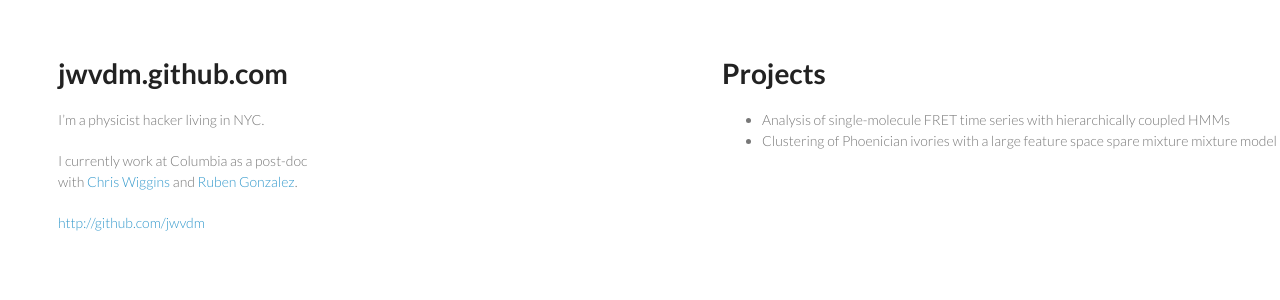
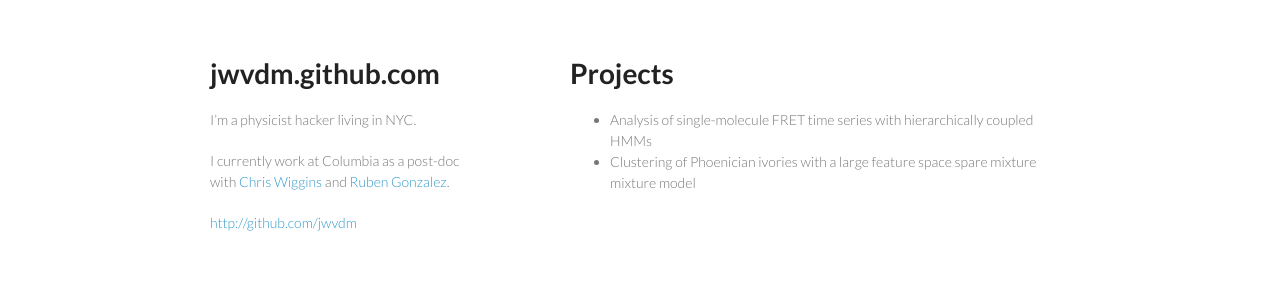
Before and after one commit to jwvdm/jwvdm.github.com, a Jekyll site: the page built from index.html, in a window 1280 px wide. Shown: the top 300 px of the page. Built offline with Jekyll 4.4.1, drawn with Linux system fonts in a browser that asks for light colours.

Commit message:
fixed wrapper width in css

```diff
--- a/css/styles.css
+++ b/css/styles.css
@@ -45,7 +45,7 @@
   display:block;
 }
 
-.content {
+.wrapper {
   width:860px;
   margin:0 auto;
 }
```
